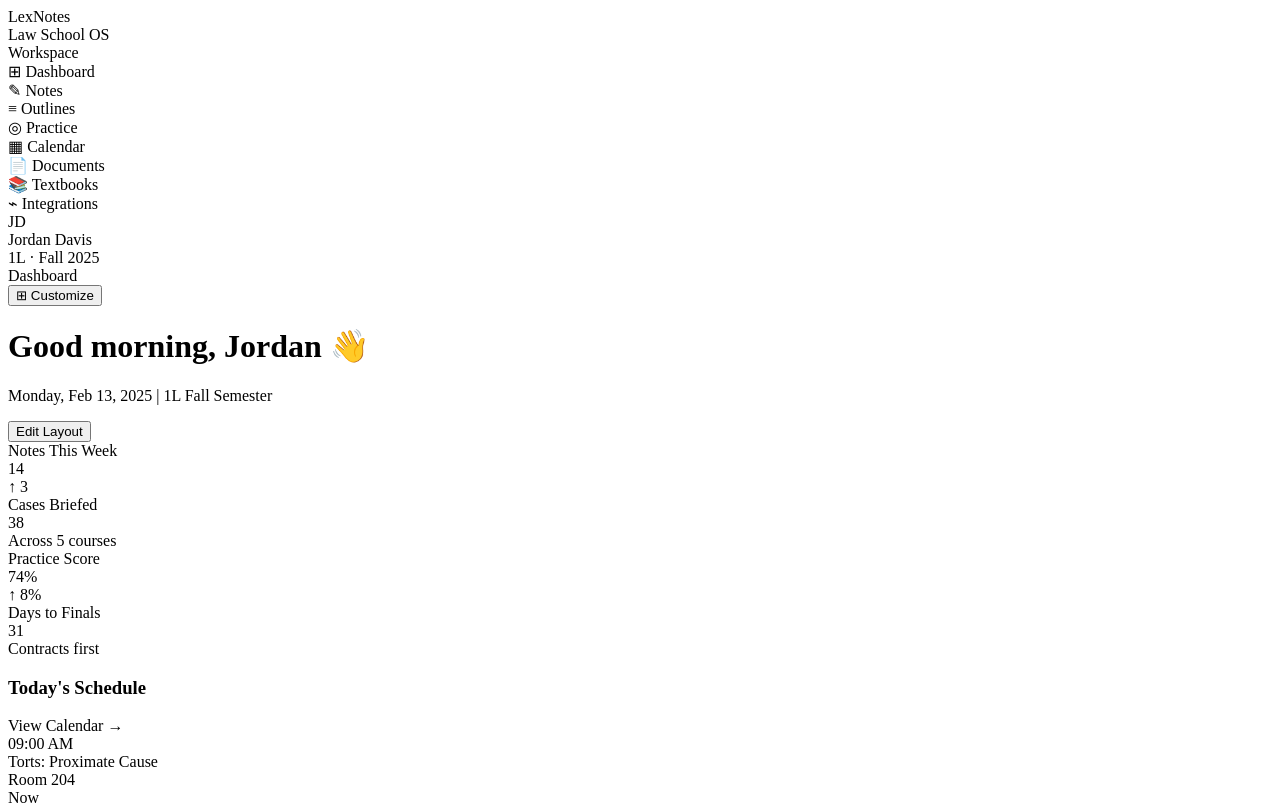
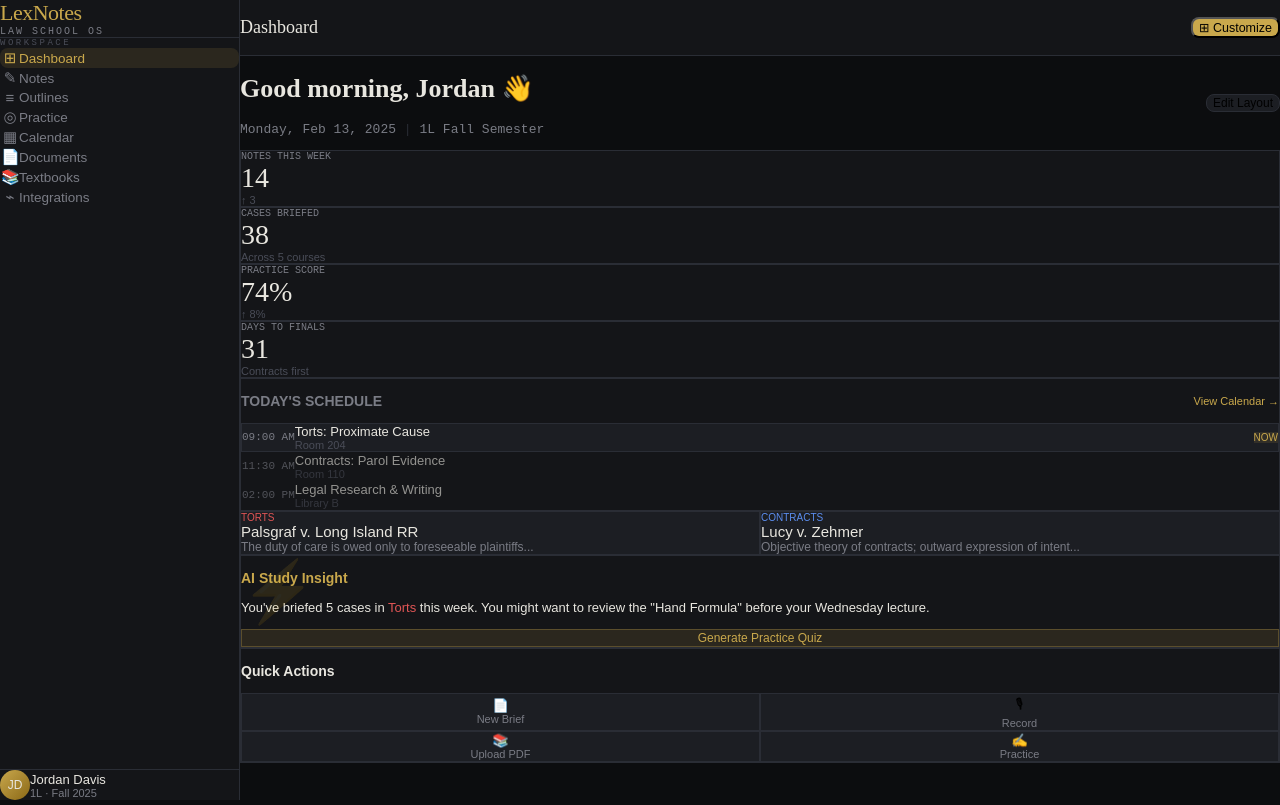
Before and after one commit to nickstanco2002-dot/lexnotes, a Next.js app: page / in a window 1280 px wide. Shown: the top 805 px of the page. Built offline with nearby package versions, Linux system fonts and the light colour scheme.

Commit message:
fix: align prod rendering and clean app structure

```diff
--- a/app/components/Dashboard.tsx
+++ b/app/components/Dashboard.tsx
@@ -30,7 +30,7 @@ export default function DashboardView() {
     return () => { mounted = false; };
   }, []);
 
-  if (loading) return <div className="p-8 text-[var(--text-dim)] font-[family-name:'JetBrains_Mono'] animate-pulse">Loading Workspace...</div>;
+  if (loading) return <div className="p-8 text-[var(--text-dim)] font-mono-ui animate-pulse">Loading Workspace...</div>;
 
   return (
     <div className="flex-1 flex flex-col overflow-y-auto p-8 gap-8 fade-in">
@@ -38,8 +38,8 @@ export default function DashboardView() {
       {/* Header Section */}
       <div className="flex items-center justify-between">
         <div>
-          <h1 className="font-[family-name:'Playfair_Display'] text-[26px] font-bold">Good morning, Jordan 👋</h1>
-          <p className="text-[13px] text-[var(--text-muted)] mt-1 font-[family-name:'JetBrains_Mono']">
+          <h1 className="font-display text-[26px] font-bold">Good morning, Jordan 👋</h1>
+          <p className="text-[13px] text-[var(--text-muted)] mt-1 font-mono-ui">
             Monday, Feb 13, 2025 <span className="mx-2 text-[var(--border)]">|</span> 1L Fall Semester
           </p>
         </div>
@@ -128,8 +128,8 @@ function StatCard({ label, value, trend, color }: any) {
   return (
     <div className="bg-[var(--surface)] border border-[var(--border)] rounded-xl p-5 relative overflow-hidden group hover:border-[var(--text-dim)] transition-colors" style={{ '--stat-color': color } as any}>
       <div className="absolute top-0 left-0 w-1 h-full bg-[--stat-color]"></div>
-      <div className="text-[10px] text-[var(--text-muted)] uppercase tracking-widest font-[family-name:'JetBrains_Mono'] mb-2">{label}</div>
-      <div className="text-[28px] font-bold font-[family-name:'Playfair_Display'] mb-1">{value}</div>
+      <div className="text-[10px] text-[var(--text-muted)] uppercase tracking-widest font-mono-ui mb-2">{label}</div>
+      <div className="text-[28px] font-bold font-display mb-1">{value}</div>
       <div className="text-[11px] text-[var(--text-dim)]">{trend}</div>
     </div>
   );
@@ -138,7 +138,7 @@ function StatCard({ label, value, trend, color }: any) {
 function ScheduleItem({ time, title, room, color, active = false }: any) {
   return (
     <div className={`flex items-center gap-4 p-3 rounded-lg border transition-all ${active ? 'bg-[var(--surface2)] border-[var(--border)]' : 'border-transparent opacity-60 hover:opacity-100'}`} style={{ '--dot-color': color } as any}>
-      <div className="text-[11px] font-[family-name:'JetBrains_Mono'] w-16 text-[var(--text-muted)]">{time}</div>
+      <div className="text-[11px] font-mono-ui w-16 text-[var(--text-muted)]">{time}</div>
       <div className="w-1.5 h-1.5 rounded-full bg-[--dot-color]"></div>
       <div className="flex-1">
         <div className="text-[13px] font-medium">{title}</div>
--- a/app/components/Sidebar.tsx
+++ b/app/components/Sidebar.tsx
@@ -17,12 +17,12 @@ export default function Sidebar({ activeView, setActiveView }: { activeView: str
   return (
     <div className="w-[240px] bg-[var(--surface)] border-r border-[var(--border)] flex flex-col shrink-0">
       <div className="p-5 pb-4 border-b border-[var(--border)]">
-        <div className="font-[family-name:'Playfair_Display'] text-[22px] font-bold text-[var(--accent)] tracking-[-0.5px]">LexNotes</div>
-        <div className="text-[10px] text-[var(--text-muted)] tracking-[2px] uppercase mt-0.5 font-[family-name:'JetBrains_Mono']">Law School OS</div>
+        <div className="font-display text-[22px] font-bold text-[var(--accent)] tracking-[-0.5px]">LexNotes</div>
+        <div className="text-[10px] text-[var(--text-muted)] tracking-[2px] uppercase mt-0.5 font-mono-ui">Law School OS</div>
       </div>
 
       <div className="p-4 px-3 pt-4">
-        <div className="text-[9px] font-semibold tracking-[2.5px] uppercase text-[var(--text-dim)] px-2 mb-1.5 font-[family-name:'JetBrains_Mono']">Workspace</div>
+        <div className="text-[9px] font-semibold tracking-[2.5px] uppercase text-[var(--text-dim)] px-2 mb-1.5 font-mono-ui">Workspace</div>
         {navItems.map(item => (
           <div
             key={item.id}
--- a/app/components/TextbookView.tsx
+++ b/app/components/TextbookView.tsx
@@ -26,7 +26,7 @@ export default function TextbookView() {
         <div className="flex-1 flex flex-col items-center justify-center p-10">
           <div className="w-full max-w-md border-2 border-dashed border-[var(--border)] rounded-2xl p-12 text-center hover:border-[var(--accent)] transition-colors group">
             <div className="text-4xl mb-4 opacity-50 group-hover:scale-110 transition-transform">📚</div>
-            <h2 className="text-xl font-semibold mb-2 font-[family-name:'Playfair_Display']">Upload Textbook</h2>
+            <h2 className="text-xl font-semibold mb-2 font-display">Upload Textbook</h2>
             <p className="text-[13px] text-[var(--text-muted)] mb-6">Drop your Casebook PDF here to start intelligent reading.</p>
             <label className="bg-[var(--accent)] text-black px-6 py-2.5 rounded-[var(--radius)] font-medium cursor-pointer hover:bg-[var(--accent2)] transition-colors">
               {isUploading ? "Processing PDF..." : "Select File"}
@@ -37,7 +37,7 @@ export default function TextbookView() {
       ) : (
         <div className="flex-1 flex overflow-hidden">
           <div className="flex-1 bg-[var(--surface2)] flex flex-col overflow-hidden border-r border-[var(--border)]">
-            <div className="h-10 bg-[var(--surface)] border-b border-[var(--border)] flex items-center px-4 justify-between text-[11px] font-[family-name:'JetBrains_Mono'] text-[var(--text-muted)]">
+            <div className="h-10 bg-[var(--surface)] border-b border-[var(--border)] flex items-center px-4 justify-between text-[11px] font-mono-ui text-[var(--text-muted)]">
               <span>{activeBook}</span>
               <div className="flex gap-4">
                 <span>Page 124 of 850</span>
--- a/app/components/Topbar.tsx
+++ b/app/components/Topbar.tsx
@@ -13,7 +13,7 @@ export default function Topbar({ activeView, triggerToast }: { activeView: strin
 
   return (
     <div className="topbar-blur h-[56px] border-b border-[var(--border)] flex items-center px-6 gap-4 bg-[var(--surface)] shrink-0">
-      <div className="font-[family-name:'Playfair_Display'] text-[18px] font-bold text-[var(--text)] flex-1 capitalize">
+      <div className="font-display text-[18px] font-bold text-[var(--text)] flex-1 capitalize">
         {titles[activeView] || activeView}
       </div>
       <button onClick={handleCta} className="px-3.5 py-1.5 rounded-[var(--radius)] text-[12.5px] font-medium bg-[var(--accent)] text-black hover:bg-[var(--accent2)] transition-colors">
--- a/app/globals.css
+++ b/app/globals.css
@@ -1,7 +1,6 @@
 @tailwind base;
 @tailwind components;
 @tailwind utilities;
-
 @import url('https://fonts.googleapis.com/css2?family=Playfair+Display:ital,wght@0,400;0,700;1,400&family=JetBrains+Mono:wght@300;400;500&family=DM+Sans:wght@300;400;500;600&display=swap');
 
 :root {
@@ -22,12 +21,34 @@
   --radius: 8px;
 }
 
+* {
+  box-sizing: border-box;
+}
+
+html,
 body {
-  font-family: 'DM Sans', sans-serif;
+  margin: 0;
+  padding: 0;
+}
+
+body {
+  font-family: "DM Sans", sans-serif;
   background-color: var(--bg);
   color: var(--text);
   height: 100vh;
   overflow: hidden;
+}
+
+.font-display {
+  font-family: "Playfair Display", serif;
+}
+
+.font-mono-ui {
+  font-family: "JetBrains Mono", monospace;
+}
+
+.font-sans-ui {
+  font-family: "DM Sans", sans-serif;
 }
 
 /* Custom Scrollbar */
--- /dev/null
+++ b/app/layout.tsx
@@ -0,0 +1,19 @@
+import type { Metadata } from "next";
+import "./globals.css";
+
+export const metadata: Metadata = {
+  title: "LexNotes",
+  description: "Law school notes workspace",
+};
+
+export default function RootLayout({
+  children,
+}: Readonly<{
+  children: React.ReactNode;
+}>) {
+  return (
+    <html lang="en">
+      <body>{children}</body>
+    </html>
+  );
+}
--- a/app/login/page.tsx
+++ b/app/login/page.tsx
@@ -15,7 +15,7 @@ export default function Login() {
   return (
     <div className="min-h-screen flex items-center justify-center bg-[var(--bg)] text-[var(--text)]">
       <div className="bg-[var(--surface)] p-10 rounded-xl w-96 border border-[var(--border)]">
-        <h1 className="text-2xl font-[family-name:'Playfair_Display'] font-bold mb-2">LexNotes</h1>
+        <h1 className="text-2xl font-display font-bold mb-2">LexNotes</h1>
         <p className="text-[var(--text-muted)] text-sm mb-6">Sign in to continue</p>
         <input
           className="w-full p-3 bg-[var(--surface2)] border border-[var(--border)] rounded text-[var(--text)] placeholder:text-[var(--text-dim)] focus:border-[var(--accent)] focus:outline-none"
--- a/app/page.tsx
+++ b/app/page.tsx
@@ -39,7 +39,7 @@ export default function LexNotesApp() {
           {activeView === 'calendar' && (
             <div className="flex-1 flex items-center justify-center">
               <div className="text-center fade-in">
-                <div className="text-[18px] font-[family-name:'Playfair_Display'] font-bold mb-2">Calendar</div>
+                <div className="text-[18px] font-display font-bold mb-2">Calendar</div>
                 <div className="text-[12px] text-[var(--text-muted)]">Coming soon in the next release</div>
               </div>
             </div>
@@ -47,7 +47,7 @@ export default function LexNotesApp() {
           {activeView === 'docs' && (
             <div className="flex-1 flex items-center justify-center">
               <div className="text-center fade-in">
-                <div className="text-[18px] font-[family-name:'Playfair_Display'] font-bold mb-2">Documents</div>
+                <div className="text-[18px] font-display font-bold mb-2">Documents</div>
                 <div className="text-[12px] text-[var(--text-muted)]">Coming soon in the next release</div>
               </div>
             </div>
@@ -55,7 +55,7 @@ export default function LexNotesApp() {
           {activeView === 'integrations' && (
             <div className="flex-1 flex items-center justify-center">
               <div className="text-center fade-in">
-                <div className="text-[18px] font-[family-name:'Playfair_Display'] font-bold mb-2">Integrations</div>
+                <div className="text-[18px] font-display font-bold mb-2">Integrations</div>
                 <div className="text-[12px] text-[var(--text-muted)]">Coming soon in the next release</div>
               </div>
             </div>
```
Also changed, not shown: app/components/NotesView.tsx (+23 -23 lines), app/components/OutlineView.tsx (+4 -4 lines), app/components/PracticeView.tsx (+5 -5 lines), 1 other file (tests, documents, lock files or other folders).
